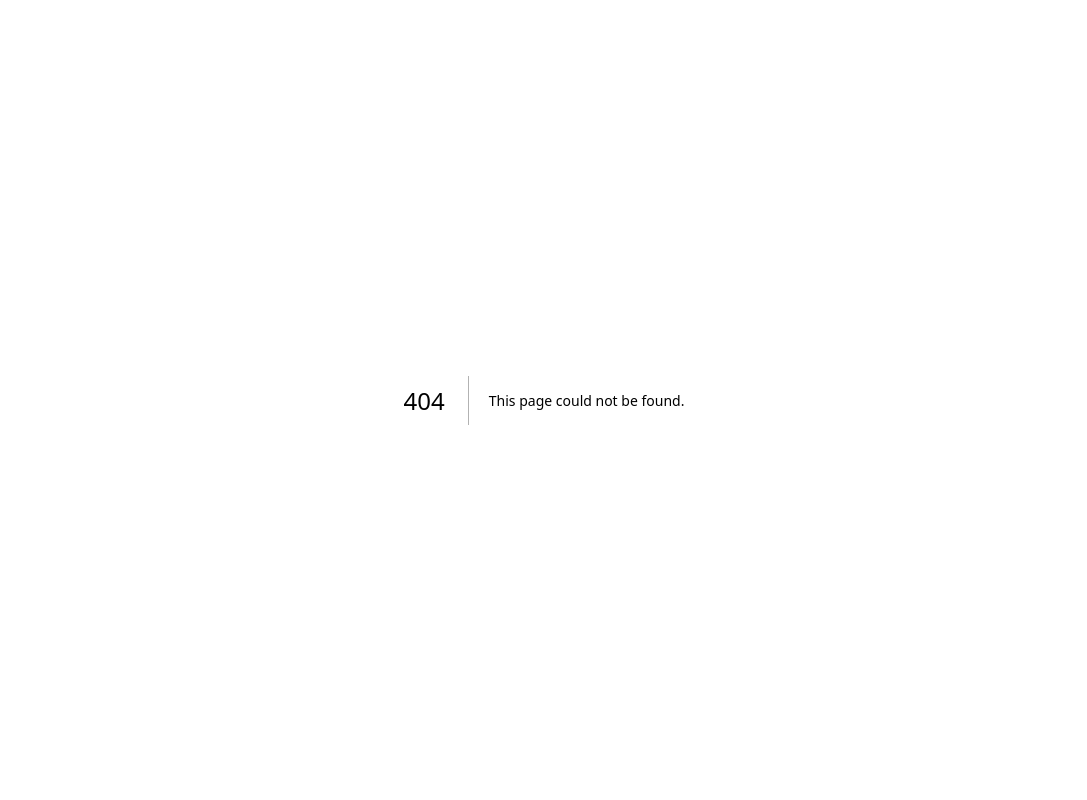
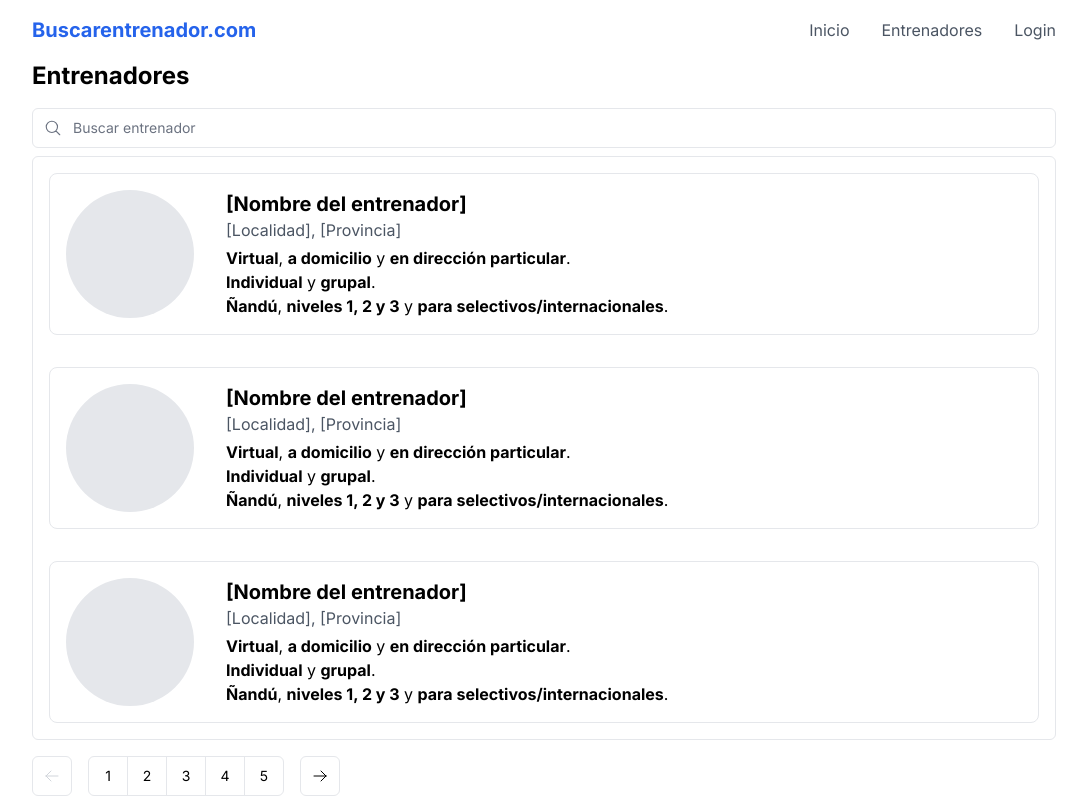
Before and after one commit to BrunZo/buscarentrenador.com, a Next.js app: page /entrenadores in a window 1280 px wide. Before the commit this address had no page. Shown: the whole page, without its empty margins (96-1183 px from the left). Built offline with nearby package versions, Linux system fonts and the light colour scheme.

Commit message:
created header, card grid & search bar

```diff
--- /dev/null
+++ b/app/entrenadores/page.tsx
@@ -0,0 +1,18 @@
+import Search from "../ui/entrenadores/search";
+import Filters from "../ui/entrenadores/filters";
+import CardGrid from "../ui/entrenadores/card";
+import Pagination from "../ui/entrenadores/pagination";
+
+export default function Page() {
+  return (
+    <>
+      <h1 className='text-2xl font-bold mb-4'>
+        Entrenadores
+      </h1>
+      <Search placeholder="Buscar entrenador"/>
+      <Filters/>
+      <CardGrid/>
+      <Pagination totalPages={10}/>
+    </>
+  )
+}
--- a/app/layout.tsx
+++ b/app/layout.tsx
@@ -1,12 +1,13 @@
 import type { Metadata } from "next";
 import { Inter } from "next/font/google";
 import "./globals.css";
+import Header from "./ui/header";
 
 const inter = Inter({ subsets: ["latin"] });
 
 export const metadata: Metadata = {
-  title: "Create Next App",
-  description: "Generated by create next app",
+  title: "Buscarentrenador.com",
+  description: "Entrenadores para la Olimpiada Matemática Argentina",
 };
 
 export default function RootLayout({
@@ -16,7 +17,12 @@ export default function RootLayout({
 }>) {
   return (
     <html lang="es">
-      <body className={inter.className}>{children}</body>
+      <body className={inter.className}>
+        <Header/>
+        <div className='px-32'>
+          {children}
+        </div>
+      </body>
     </html>
   );
 }
--- a/app/page.tsx
+++ b/app/page.tsx
@@ -1,8 +1,7 @@
-import Image from "next/image";
-
 export default function Home() {
   return (
     <>
+      Página principal
     </>
   );
 }
--- /dev/null
+++ b/app/ui/entrenadores/card.tsx
@@ -0,0 +1,35 @@
+export default function CardGrid() {
+  return (
+    <div className='flex flex-col border border-gray-200 rounded-md mb-4'>
+      <Card/>
+      <Card/>
+      <Card/>
+    </div>
+  )
+}
+
+export function Card() {
+  return (
+    <div className='flex gap-8 p-4 m-4 border border-gray-200 hover:bg-gray-50 transition-colors rounded-lg cursor-pointer'>
+      <div className='w-32 h-32 bg-gray-200 rounded-full'/>
+      <div>
+        <h2 className='text-xl font-bold'>[Nombre del entrenador]</h2>
+        <p className='text-gray-600 mb-1'>[Localidad], [Provincia]</p>
+        <p>
+          <span className='font-bold'>Virtual</span>,&nbsp;
+          <span className='font-bold'>a domicilio</span> y&nbsp;
+          <span className='font-bold'>en dirección particular</span>.
+        </p>
+        <p>
+          <span className='font-bold'>Individual</span> y&nbsp;
+          <span className='font-bold'>grupal</span>.
+        </p>
+        <p>
+          <span className='font-bold'>Ñandú</span>,&nbsp;
+          <span className='font-bold'>niveles 1, 2 y 3</span> y&nbsp;
+          <span className='font-bold'>para selectivos/internacionales</span>.
+        </p>
+      </div>
+    </div>
+  )
+}
--- /dev/null
+++ b/app/ui/entrenadores/filters.tsx
@@ -0,0 +1,6 @@
+export default function Filters() {
+  return (
+    <div className='flex gap-4 mb-1'>
+    </div>
+  )
+}
--- /dev/null
+++ b/app/ui/entrenadores/pagination.tsx
@@ -0,0 +1,125 @@
+'use client';
+
+import { ArrowLeftIcon, ArrowRightIcon } from '@heroicons/react/24/outline';
+import clsx from 'clsx';
+import Link from 'next/link';
+import { usePathname, useSearchParams } from 'next/navigation';
+
+export default function Pagination({ totalPages }: { totalPages: number }) {
+  const pathname = usePathname();
+  const searchParams = useSearchParams();
+  const currentPage = Number(searchParams.get('page')) || 1;
+
+  const createPageURL = (pageNumber: number | string) => {
+    const params = new URLSearchParams(searchParams);
+    params.set('page', pageNumber.toString());
+    return `${pathname}?${params.toString()}`;
+  };
+
+  const allPages = ['1', 2, 3, 4, 5] // generatePagination()
+
+  return (
+    <>
+      <div className="inline-flex">
+        <PaginationArrow
+          direction="left"
+          href={createPageURL(currentPage - 1)}
+          isDisabled={currentPage <= 1}
+        />
+
+        <div className="flex -space-x-px">
+          {allPages.map((page, index) => {
+            let position: 'first' | 'last' | 'single' | 'middle' | undefined;
+
+            if (index === 0) position = 'first';
+            if (index === allPages.length - 1) position = 'last';
+            if (allPages.length === 1) position = 'single';
+            if (page === '...') position = 'middle';
+
+            return (
+              <PaginationNumber
+                key={page}
+                href={createPageURL(page)}
+                page={page}
+                position={position}
+                isActive={currentPage === page}
+              />
+            );
+          })}
+        </div>
+
+        <PaginationArrow
+          direction="right"
+          href={createPageURL(currentPage + 1)}
+          isDisabled={currentPage >= totalPages}
+        />
+      </div>
+    </>
+  );
+}
+
+function PaginationNumber({
+  page,
+  href,
+  isActive,
+  position,
+}: {
+  page: number | string;
+  href: string;
+  position?: 'first' | 'last' | 'middle' | 'single';
+  isActive: boolean;
+}) {
+  const className = clsx(
+    'flex h-10 w-10 items-center justify-center text-sm border',
+    {
+      'rounded-l-md': position === 'first' || position === 'single',
+      'rounded-r-md': position === 'last' || position === 'single',
+      'z-10 bg-blue-600 border-blue-600 text-white': isActive,
+      'hover:bg-gray-100': !isActive && position !== 'middle',
+      'text-gray-300': position === 'middle',
+    },
+  );
+
+  return isActive || position === 'middle' ? (
+    <div className={className}>{page}</div>
+  ) : (
+    <Link href={href} className={className}>
+      {page}
+    </Link>
+  );
+}
+
+function PaginationArrow({
+  href,
+  direction,
+  isDisabled,
+}: {
+  href: string;
+  direction: 'left' | 'right';
+  isDisabled?: boolean;
+}) {
+  const className = clsx(
+    'flex h-10 w-10 items-center justify-center rounded-md border',
+    {
+      'pointer-events-none text-gray-300': isDisabled,
+      'hover:bg-gray-100': !isDisabled,
+      'mr-2 md:mr-4': direction === 'left',
+      'ml-2 md:ml-4': direction === 'right',
+    },
+  );
+
+  const icon =
+    direction === 'left' ? (
+      <ArrowLeftIcon className="w-4" />
+    ) : (
+      <ArrowRightIcon className="w-4" />
+    );
+
+  return isDisabled ? (
+    <div className={className}>{icon}</div>
+  ) : (
+    <Link className={className} href={href}>
+      {icon}
+    </Link>
+  );
+}
--- /dev/null
+++ b/app/ui/entrenadores/search.tsx
@@ -0,0 +1,39 @@
+'use client';
+
+import { useSearchParams, usePathname, useRouter } from 'next/navigation';
+import { useDebouncedCallback } from 'use-debounce';
+import { MagnifyingGlassIcon } from '@heroicons/react/24/outline';
+
+export default function Search({ placeholder }: { placeholder: string }) {
+  const searchParams = useSearchParams();
+  const pathname = usePathname();
+  const { replace } = useRouter();
+
+  const handleSearch = useDebouncedCallback((term: string) => {
+    const params = new URLSearchParams(searchParams);
+    params.set('page', '1');
+    if (term) {
+      params.set('query', term);
+    } else {
+      params.delete('query');
+    }
+    replace(`${pathname}?${params.toString()}`);
+  }, 300);
+
+  return (
+    <div className="relative flex flex-1 flex-shrink-0 mb-1">
+      <label htmlFor="search" className="sr-only">
+        Search
+      </label>
+      <input
+        className="peer block w-full rounded-md border border-gray-200 py-[9px] pl-10 text-sm outline-2 placeholder:text-gray-500"
+        placeholder={placeholder}
+        onChange={(e) => {
+          handleSearch(e.target.value);
+        }}
+        defaultValue={searchParams.get('query')?.toString()}
+      />
+      <MagnifyingGlassIcon className="absolute left-3 top-1/2 h-[18px] w-[18px] -translate-y-1/2 text-gray-500 peer-focus:text-gray-900" />
+    </div>
+  );
+}
--- /dev/null
+++ b/app/ui/header.tsx
@@ -0,0 +1,57 @@
+import Link from "next/link";
+
+export default function Header() {
+  return (
+    <div className='flex justify-between items-center py-4 px-32'>
+      <Logo/>
+      <Menu/>
+    </div>
+  )
+}
+
+export function Logo() {
+  return (
+    <h1 className='text-blue-600 text-xl font-bold'>Buscarentrenador.com</h1>
+  )
+}
+
+export function Menu() {
+  return (
+    <nav>
+      <ul className='flex gap-8 items-center'>
+        <li>
+          <MenuButton
+            text='Inicio'
+            href='/'
+          />
+        </li>
+        <li>
+          <MenuButton
+            text='Entrenadores'
+            href='/entrenadores'
+          />
+        </li>
+        <li>
+          <MenuButton
+            text='Login'
+            href='/login'
+          />
+        </li>
+      </ul>
+    </nav>
+  )
+}
+
+export function MenuButton({ text, href }: {
+  text: string;
+  href: string;
+}) {
+  return (
+    <Link
+      className='text-gray-600 hover:text-black hover:underline'
+      href={href}
+    >
+      {text}
+    </Link>
+  )
+}
```
Also changed, not shown: package.json (+7 -4 lines), 1 other file (tests, documents, lock files or other folders).
